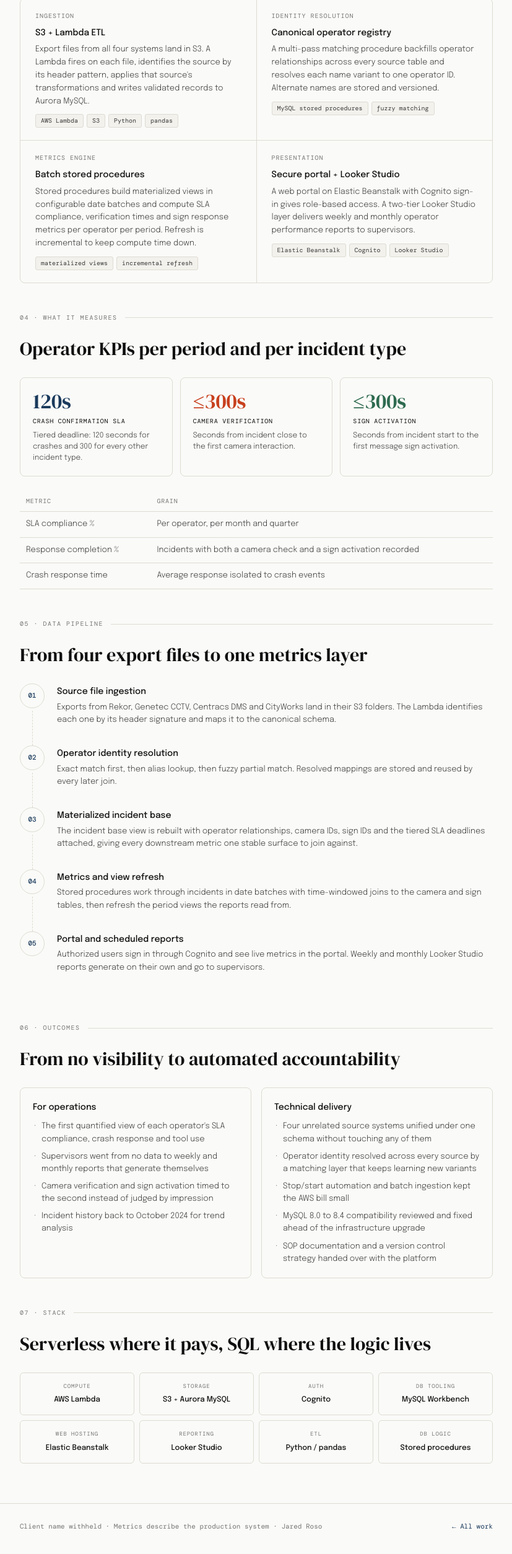
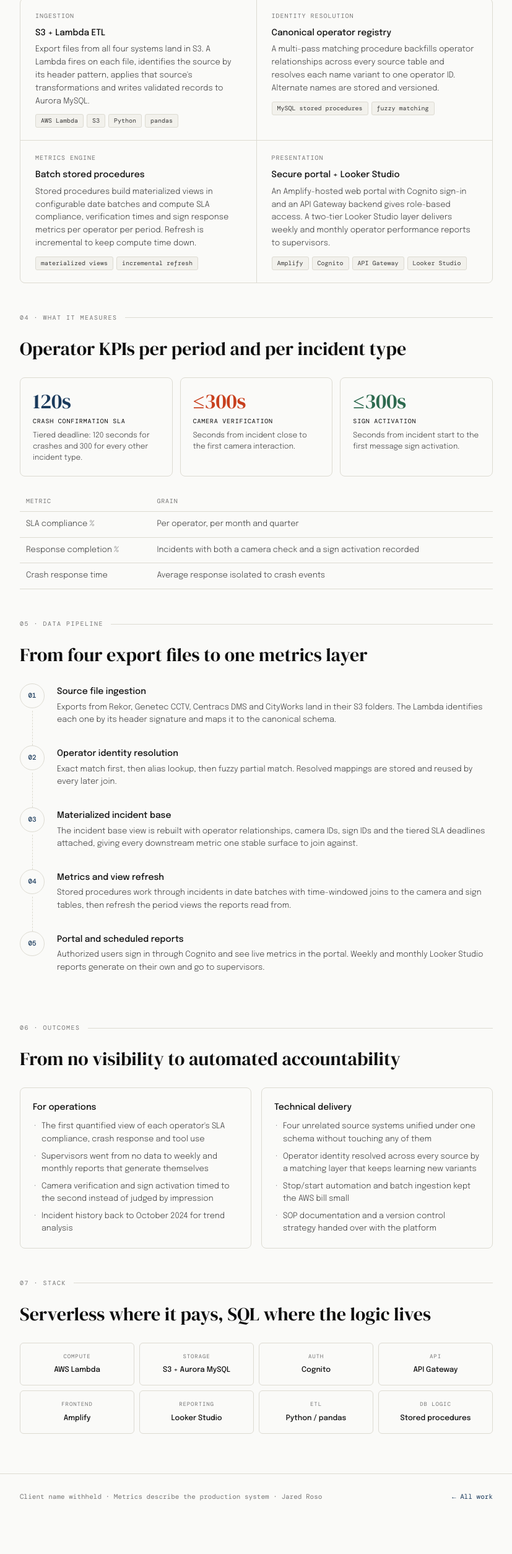
Before and after one commit to PirateUnderAPalm/portfolio, a plain HTML site: page tmc-performance-analytics/index.html in a window 1280 px wide. Shown: the part 1611-4119 px from the top of the page at 62% size, without its empty margins (226-1053 px from the left). Drawn offline with nearby package versions, Linux system fonts and the light colour scheme.

Commit message:
fix: TMC portal is Amplify + API Gateway, no Elastic Beanstalk
Co-Authored-By: Claude Opus 5.5 <noreply@anthropic.com>

```diff
--- a/tmc-performance-analytics/index.html
+++ b/tmc-performance-analytics/index.html
@@ -81,8 +81,8 @@
       <div class="cell">
         <div class="cell-label">Presentation</div>
         <div class="cell-title">Secure portal + Looker Studio</div>
-        <div class="cell-desc">A web portal on Elastic Beanstalk with Cognito sign-in gives role-based access. A two-tier Looker Studio layer delivers weekly and monthly operator performance reports to supervisors.</div>
-        <div class="chips"><span class="chip">Elastic Beanstalk</span><span class="chip">Cognito</span><span class="chip">Looker Studio</span></div>
+        <div class="cell-desc">An Amplify-hosted web portal with Cognito sign-in and an API Gateway backend gives role-based access. A two-tier Looker Studio layer delivers weekly and monthly operator performance reports to supervisors.</div>
+        <div class="chips"><span class="chip">Amplify</span><span class="chip">Cognito</span><span class="chip">API Gateway</span><span class="chip">Looker Studio</span></div>
       </div>
     </div>
   </section>
@@ -149,7 +149,6 @@
           <li>Four unrelated source systems unified under one schema without touching any of them</li>
           <li>Operator identity resolved across every source by a matching layer that keeps learning new variants</li>
           <li>Stop/start automation and batch ingestion kept the AWS bill small</li>
-          <li>MySQL 8.0 to 8.4 compatibility reviewed and fixed ahead of the infrastructure upgrade</li>
           <li>SOP documentation and a version control strategy handed over with the platform</li>
         </ul>
       </div>
@@ -163,8 +162,8 @@
       <div class="stack-item"><div class="stack-cat">Compute</div><div class="stack-name">AWS Lambda</div></div>
       <div class="stack-item"><div class="stack-cat">Storage</div><div class="stack-name">S3 + Aurora MySQL</div></div>
       <div class="stack-item"><div class="stack-cat">Auth</div><div class="stack-name">Cognito</div></div>
-      <div class="stack-item"><div class="stack-cat">DB tooling</div><div class="stack-name">MySQL Workbench</div></div>
-      <div class="stack-item"><div class="stack-cat">Web hosting</div><div class="stack-name">Elastic Beanstalk</div></div>
+      <div class="stack-item"><div class="stack-cat">API</div><div class="stack-name">API Gateway</div></div>
+      <div class="stack-item"><div class="stack-cat">Frontend</div><div class="stack-name">Amplify</div></div>
       <div class="stack-item"><div class="stack-cat">Reporting</div><div class="stack-name">Looker Studio</div></div>
       <div class="stack-item"><div class="stack-cat">ETL</div><div class="stack-name">Python / pandas</div></div>
       <div class="stack-item"><div class="stack-cat">DB logic</div><div class="stack-name">Stored procedures</div></div>
```
